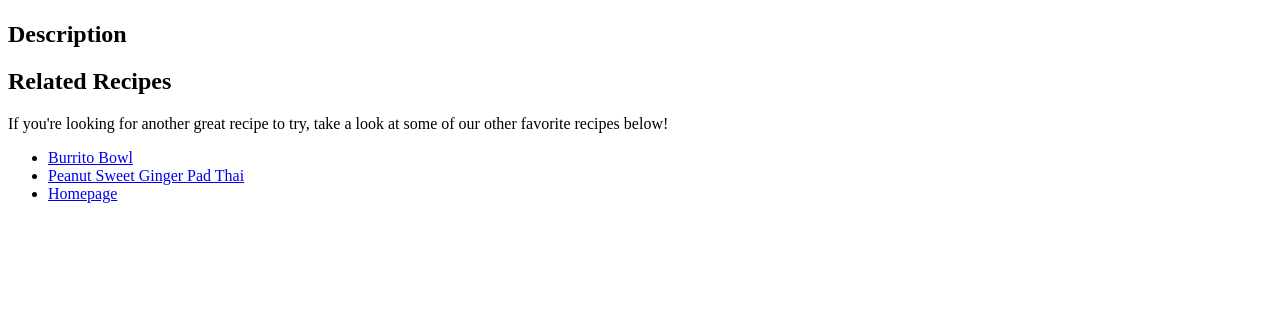
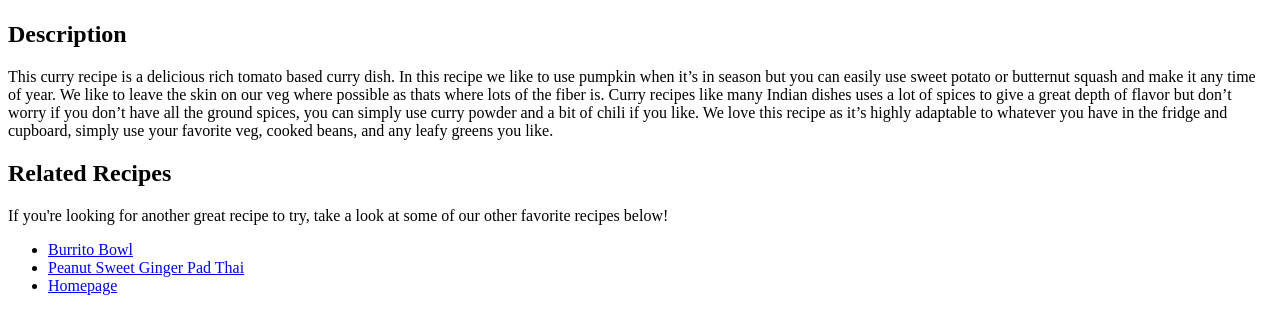
Before and after one commit to Matt-Hollub/odin-recipes, a plain HTML site: page recipes/coconut-squash-curry.html in a window 1280 px wide. Shown: the part 583-894 px from the top of the page. Before the commit the page ends 802 px from the top, so only its background shows below. Drawn offline with Linux system fonts and the light colour scheme.

Commit message:
add content to the description paragraphs in each file in the recipe directory

```diff
--- a/recipes/coconut-squash-curry.html
+++ b/recipes/coconut-squash-curry.html
@@ -10,7 +10,7 @@
     <h1>Coconut Squash Curry</h1>
     <img src="https://thehappypear.ie/wp-content/uploads/2022/03/IMG_9343-2.jpg" width="500px" height="500px" alt="black wok full with a yellow curry and vegetables with a wooden spoon laying in the middle">
     <h2>Description</h2>
-    <p></p>
+    <p>This curry recipe is a delicious rich tomato based curry dish. In this recipe we like to use pumpkin when it’s in season but you can easily use sweet potato or butternut squash and make it any time of year. We like to leave the skin on our veg where possible as thats where lots of the fiber is. Curry recipes like many Indian dishes uses a lot of spices to give a great depth of flavor but don’t worry if you don’t have all the ground spices, you can simply use curry powder and a bit of chili if you like. We love this recipe as it’s highly adaptable to whatever you have in the fridge and cupboard, simply use your favorite veg, cooked beans, and any leafy greens you like.</p>
     <h2>Related Recipes</h2>
     <p>If you're looking for another great recipe to try, take a look at some of our other favorite recipes below!</p>
     <ul>
```
Also changed, not shown: recipes/burrito-bowl.html (+1 -1 lines), recipes/peanut-sweet-ginger-pad-thai.html (+1 -1 lines).
